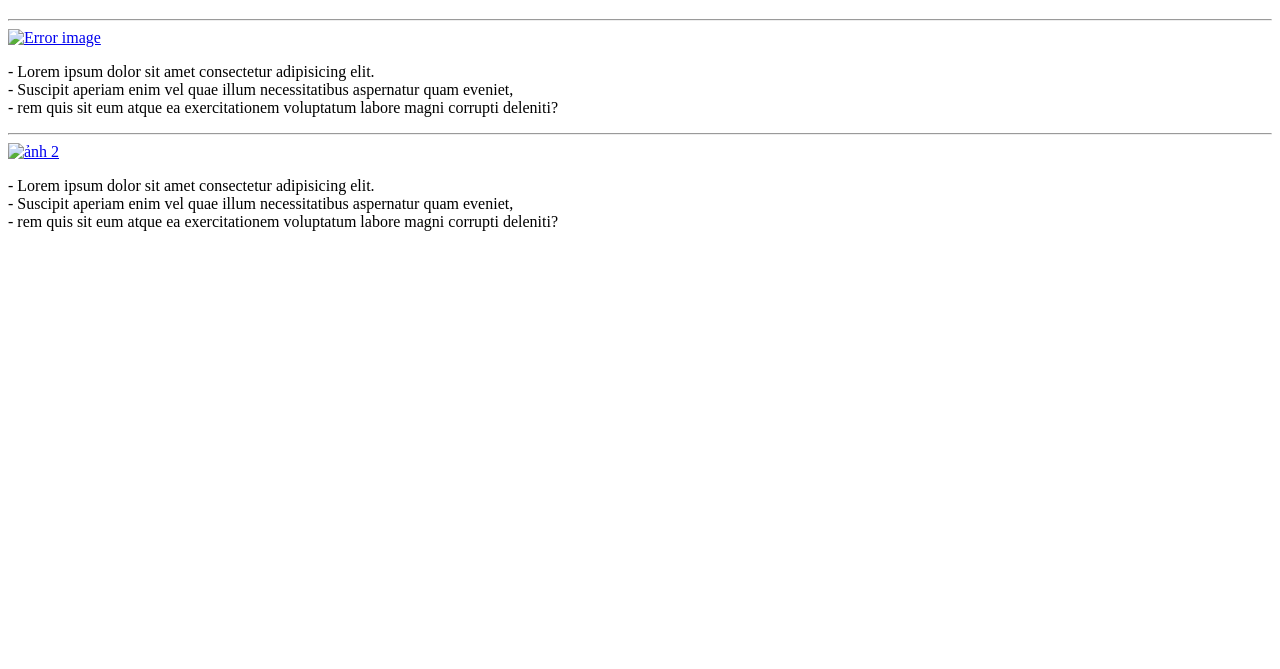
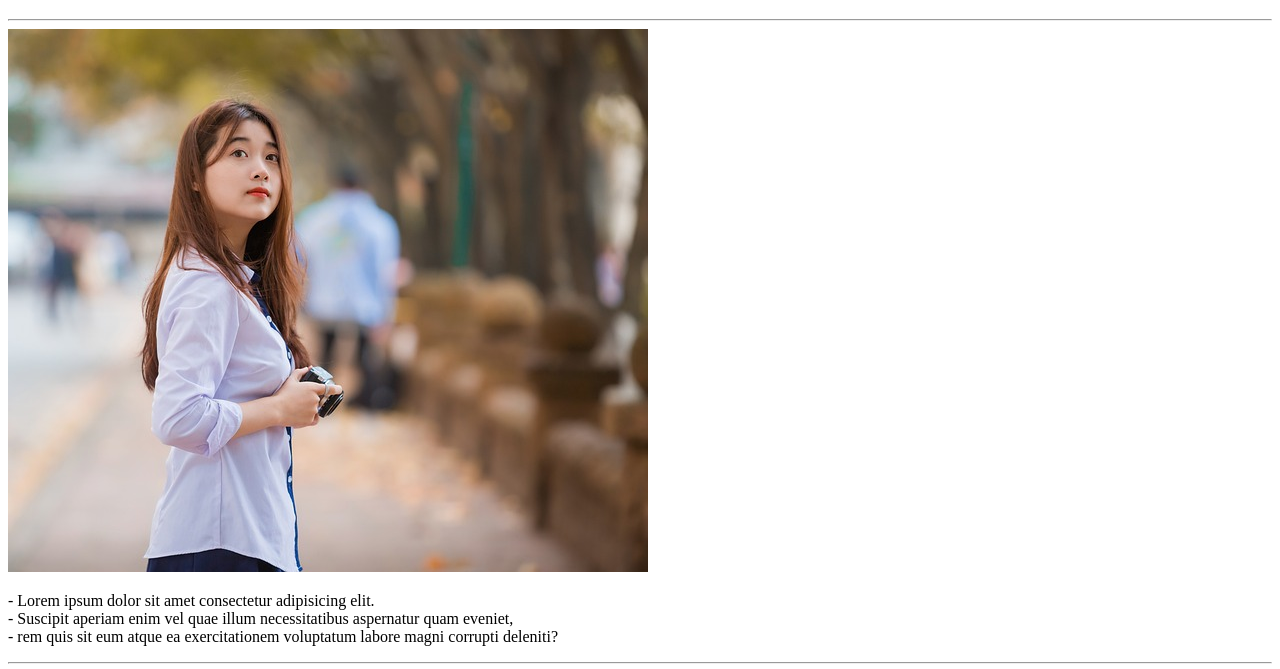
Before and after one commit to alvind-25/Project-Learning-Website, a plain HTML site: page index.html in a window 1280 px wide. Shown: the part 61-730 px from the top of the page. Drawn offline with Linux system fonts and the light colour scheme; the site is published under a folder, as on GitHub Pages, so addresses that start at the root find nothing.

Commit message:
fix error image

```diff
--- a/index.html
+++ b/index.html
@@ -8,8 +8,8 @@
   <body>
     <h1>bà xã tôi Number one</h1>
     <hr />
-    <a href="/List/list1.html">
-      <img src="/image/img1.jpg" alt="Error image" />
+    <a href="./List/list1.html">
+      <img src="./image/img1.jpg" alt="Error image" />
     </a>
     <p>
       - Lorem ipsum dolor sit amet consectetur adipisicing elit. <br />
@@ -19,7 +19,7 @@
       corrupti deleniti?
     </p>
     <hr />
-    <a href="/List/list2.html"><img src="/img2.jpg" alt="ảnh 2" /></a>
+    <a href="./List/list2.html"><img src="img2.jpg" alt="ảnh 2" /></a>
     <p>
       - Lorem ipsum dolor sit amet consectetur adipisicing elit. <br />
       - Suscipit aperiam enim vel quae illum necessitatibus aspernatur quam
```
